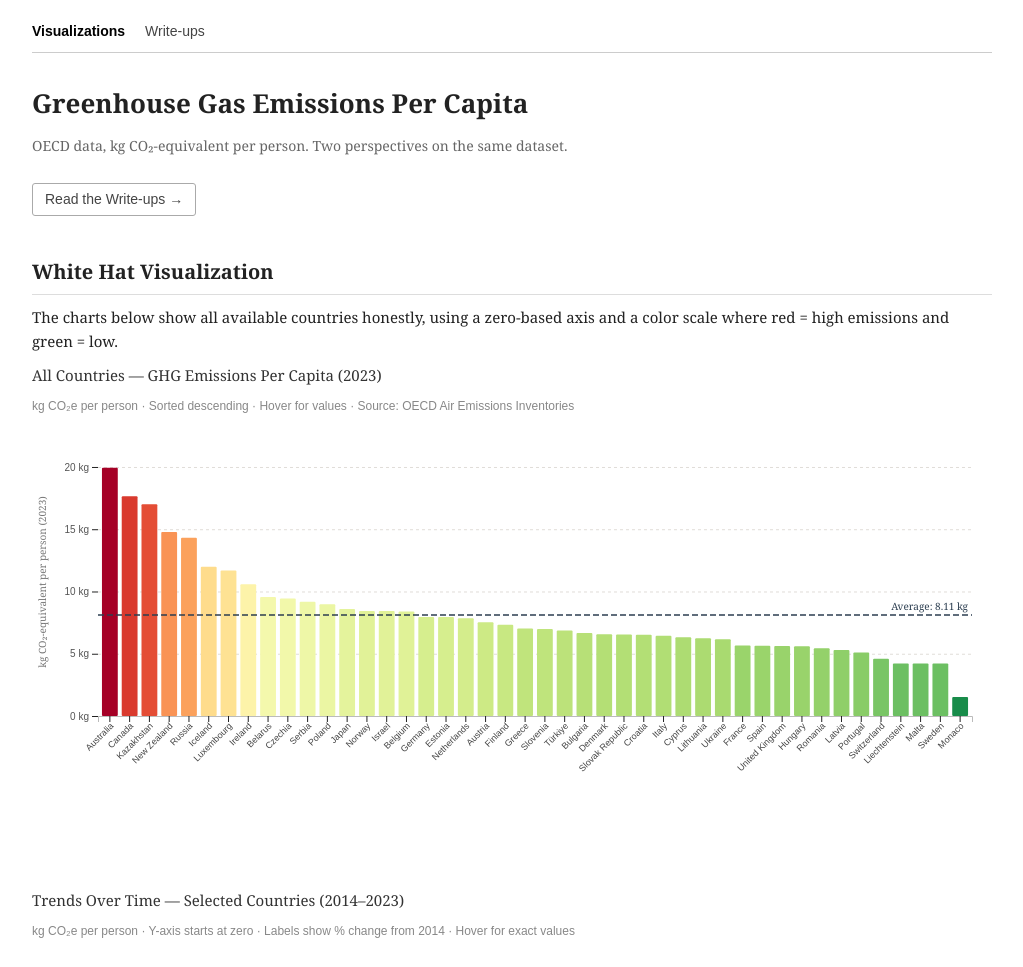
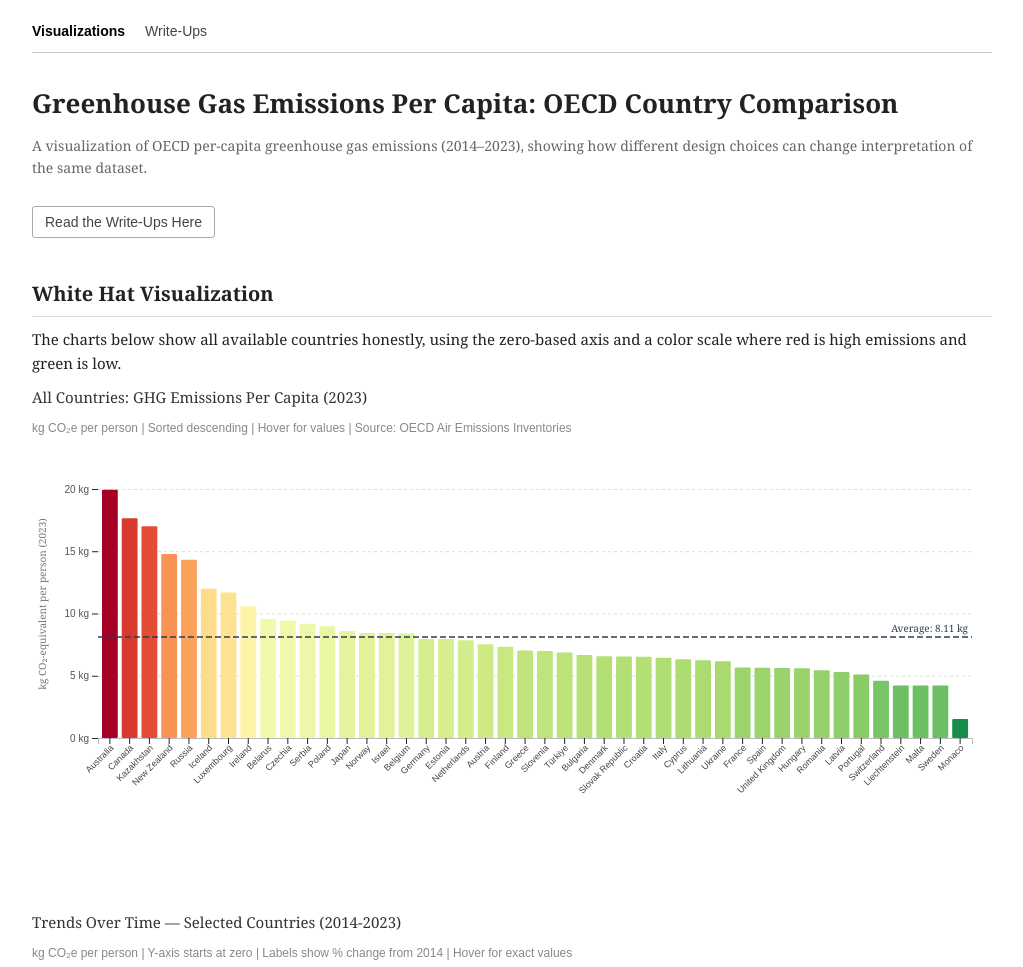
Before and after one commit to stsobhani/White-Hat-Black-Hat, a plain HTML site: page index.html in a window 1280 px wide. Shown: the top 967 px of the page, without its empty margins (128-1151 px from the left). Drawn offline with nearby package versions, Linux system fonts and the light colour scheme.

Commit message:
Made some changes on the webpage itself

```diff
--- a/index.html
+++ b/index.html
@@ -3,7 +3,7 @@
 <head>
   <meta charset="UTF-8">
   <meta name="viewport" content="width=device-width, initial-scale=1.0">
-  <title>GHG Emissions Per Capita — White &amp; Black Hat</title>
+  <title>White Hat & Black Hat Project</title>
   <style>
 body {
   font-family: Georgia, serif;
@@ -53,35 +53,34 @@ ul { font-size: 15px; margin: 6px 0 10px 20px; }
 
 <nav>
   <a href="index.html" class="active">Visualizations</a>
-  <a href="about.html">Write-ups</a>
+  <a href="about.html">Write-Ups</a>
 </nav>
 
-<h1>Greenhouse Gas Emissions Per Capita</h1>
-<p class="subtitle">OECD data, kg CO&#8322;-equivalent per person. Two perspectives on the same dataset.</p>
-<a class="writeup-link" href="about.html">Read the Write-ups &rarr;</a>
-
+<h1>Greenhouse Gas Emissions Per Capita: OECD Country Comparison</h1>
+<p class="subtitle">A visualization of OECD per-capita greenhouse gas emissions (2014–2023), showing how different design choices can change interpretation of the same dataset.</p>
+<a class="writeup-link" href="about.html">Read the Write-Ups Here</a>
 <h2>White Hat Visualization</h2>
-<p>The charts below show all available countries honestly, using a zero-based axis and a color scale where red&nbsp;=&nbsp;high emissions and green&nbsp;=&nbsp;low.</p>
+<p>The charts below show all available countries honestly, using the zero-based axis and a color scale where red is high emissions and green is low.</p>
 
 <div class="chart-block">
-  <h3>All Countries &mdash; GHG Emissions Per Capita (2023)</h3>
-  <p class="chart-caption">kg CO&#8322;e per person &middot; Sorted descending &middot; Hover for values &middot; Source: OECD Air Emissions Inventories</p>
+  <h3>All Countries: GHG Emissions Per Capita (2023)</h3>
+  <p class="chart-caption">kg CO&#8322;e per person | Sorted descending | Hover for values | Source: OECD Air Emissions Inventories</p>
   <div id="white-bar"></div>
 </div>
 
 <div class="chart-block">
-  <h3>Trends Over Time &mdash; Selected Countries (2014&ndash;2023)</h3>
-  <p class="chart-caption">kg CO&#8322;e per person &middot; Y-axis starts at zero &middot; Labels show % change from 2014 &middot; Hover for exact values</p>
+  <h3>Trends Over Time &mdash; Selected Countries (2014-2023)</h3>
+  <p class="chart-caption">kg CO&#8322;e per person | Y-axis starts at zero | Labels show % change from 2014 | Hover for exact values</p>
   <div id="white-line"></div>
 </div>
 
 <h2>Black Hat Visualization</h2>
-<p class="warning">&#9888; These charts are intentionally misleading for educational purposes. See the <a href="about.html">Write-ups</a> for a full explanation.</p>
+<p class="warning"> These charts are intentionally misleading for educational purposes. See the <a href="about.html">Write-ups</a> for a full explanation.</p>
 <p>The charts below use selective filtering, a truncated y-axis, and misleading titles to create a false impression about global emissions trends.</p>
 
 <div class="chart-block">
   <h3>European Nations Dominate Global Climate Progress</h3>
-  <p class="chart-caption">Annual GHG emissions per capita &middot; "Selected leading nations" &middot; 2023</p>
+  <p class="chart-caption">Annual GHG emissions per capita | "Selected leading nations" | 2023</p>
   <div id="black-bar"></div>
 </div>
 
@@ -296,7 +295,7 @@ function drawBlackBar(){
 
   g.append("text").attr("x",W/2).attr("y",-14).attr("text-anchor","middle")
     .style("font-size","10.5px").style("fill","#b83228")
-    .text("\u2605  These nations lead global climate performance  \u2605");
+    .text("\u26A0  These nations lead global climate performance!!!  \u26A0");
 
   g.append("g").attr("transform","translate(0,"+H+")").call(d3.axisBottom(x))
     .call(ax=>{ax.select(".domain").attr("stroke","#ccc");
@@ -363,7 +362,7 @@ function drawBlackLine(){
 
   g.append("text").attr("x",W/2).attr("y",-14).attr("text-anchor","middle")
     .style("font-size","10.5px").style("fill","#b83228")
-    .text("Emissions COLLAPSING \u2014 European climate action is working!");
+    .text("Emissions COLLAPSING - European climate action is working!");
 
   g.append("g").attr("transform","translate(0,"+H+")").call(d3.axisBottom(x).tickFormat(d3.format("d")).ticks(6))
     .call(ax=>{ax.select(".domain").attr("stroke","#ccc");ax.selectAll("text").style("font-size","10px").style("fill","#555");});
```
Also changed, not shown: js/script.js (+14 -14 lines).
